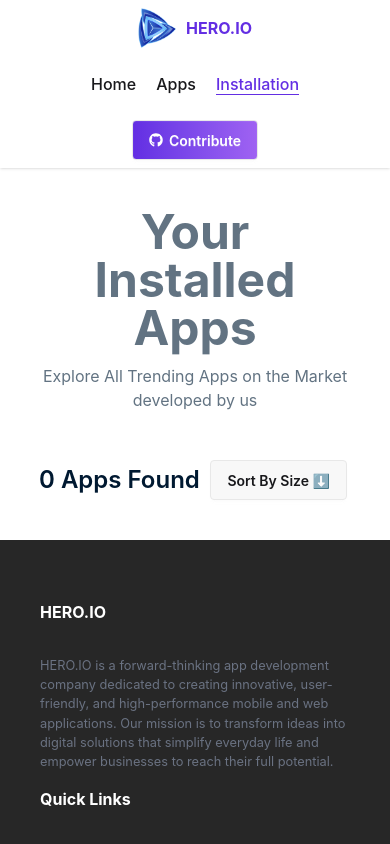
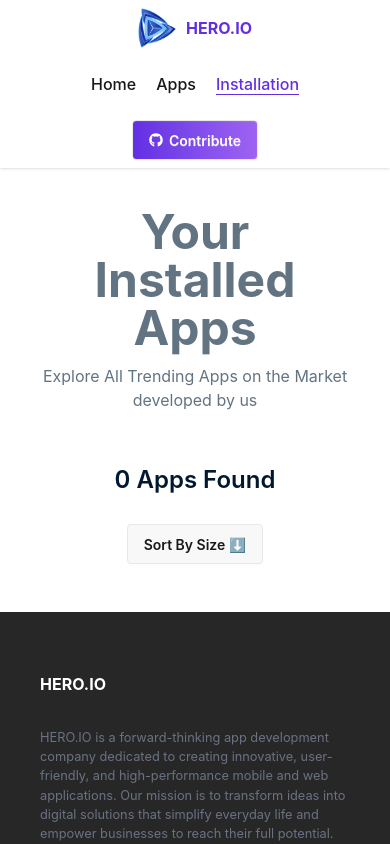
Before and after one commit to muttalib06/apps-home, a React (Vite) app: page /installation in a window 390 px wide. Shown: the top 844 px of the page. Built offline with nearby package versions, Linux system fonts and the light colour scheme.

Commit message:
added spinner

```diff
--- a/src/Components/Header/Navbar.jsx
+++ b/src/Components/Header/Navbar.jsx
@@ -10,10 +10,12 @@ const Navbar = () => {
   return (
     <div className="navbar bg-base-100 shadow-sm flex flex-col space-y-6 md:space-y-0 md:flex-row justify-between px-6">
       <div>
-        <div className="flex items-center gap-2">
+        <NavLink to="/">
+          <div className="flex items-center gap-2">
           <img className="w-10 h-10" src={heroImg} alt="" />
           <h2 className="text-[#632EE3] font-bold">HERO.IO</h2>
         </div>
+        </NavLink>
       </div>
       <div className="space-x-5 font-medium">
         <NavLink
--- a/src/Routes/Routes.jsx
+++ b/src/Routes/Routes.jsx
@@ -12,9 +12,16 @@ export const router = createBrowserRouter([
   {
     path: "/",
     element: <Root></Root>,
-    errorElement:<ErrorPage></ErrorPage>,
+    errorElement: <ErrorPage></ErrorPage>,
     children: [
-      { index: true, Component: Home },
+      {
+        index: true,
+        loader: async () => {
+          await new Promise((resolve) => setTimeout(resolve, 1000));
+          return null;
+        },
+        Component: Home,
+      },
       {
         path: "apps",
         loader: async () => {
--- a/src/pages/ErrorPage/ErrorPage.jsx
+++ b/src/pages/ErrorPage/ErrorPage.jsx
@@ -5,7 +5,7 @@ const ErrorPage = () => {
   return (
     <div className="col-span-4 flex justify-center items-center flex-col space-y-2 h-screen">
       <img className="w-80 h-80" src={errorImg} alt="" />
-      <h2 className="font-semibold text-5xl">Oops, page not found!</h2>
+      <h2 className="font-semibold text-3xl md:text-5xl">Oops, page not found!</h2>
       <p className="text-[#627382]">
        The page you are looking for is not available.
       </p>
--- a/src/pages/Installation.jsx
+++ b/src/pages/Installation.jsx
@@ -52,12 +52,12 @@ const Installation = () => {
       </div>
 
       <div className="mt-10">
-        <div className="flex justify-between items-center">
+        <div className="flex flex-col  md:flex-row justify-between items-center">
           <h4 className="my-3 text-[#001931] font-semibold text-2xl">
             {filteredApps.length} Apps Found
           </h4>
 
-          <div className="dropdown dropdown-center">
+          <div className="dropdown dropdown-center my-3 md:my-0">
             <div tabIndex={0} role="button" className="btn m-1">
               Sort By Size ⬇️
             </div>
```
